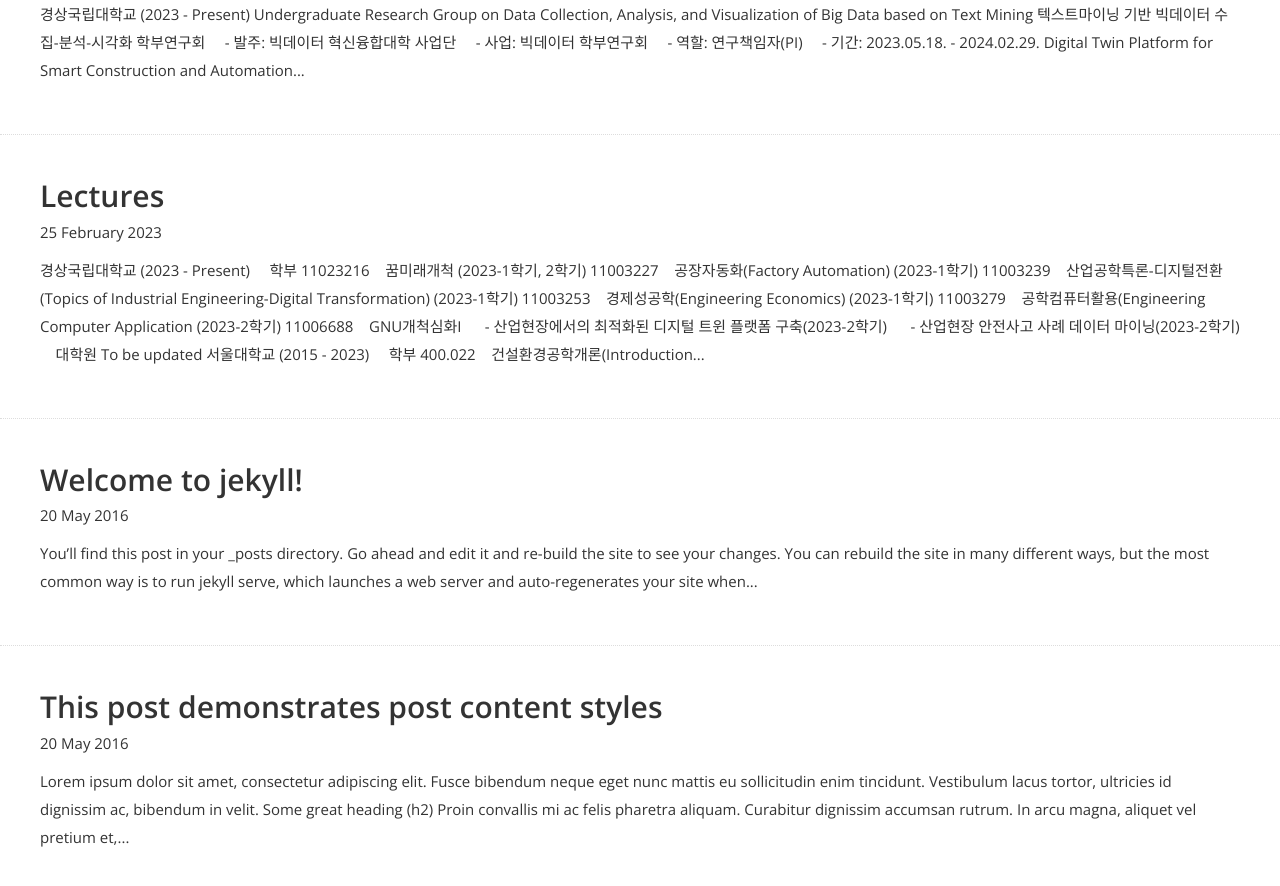
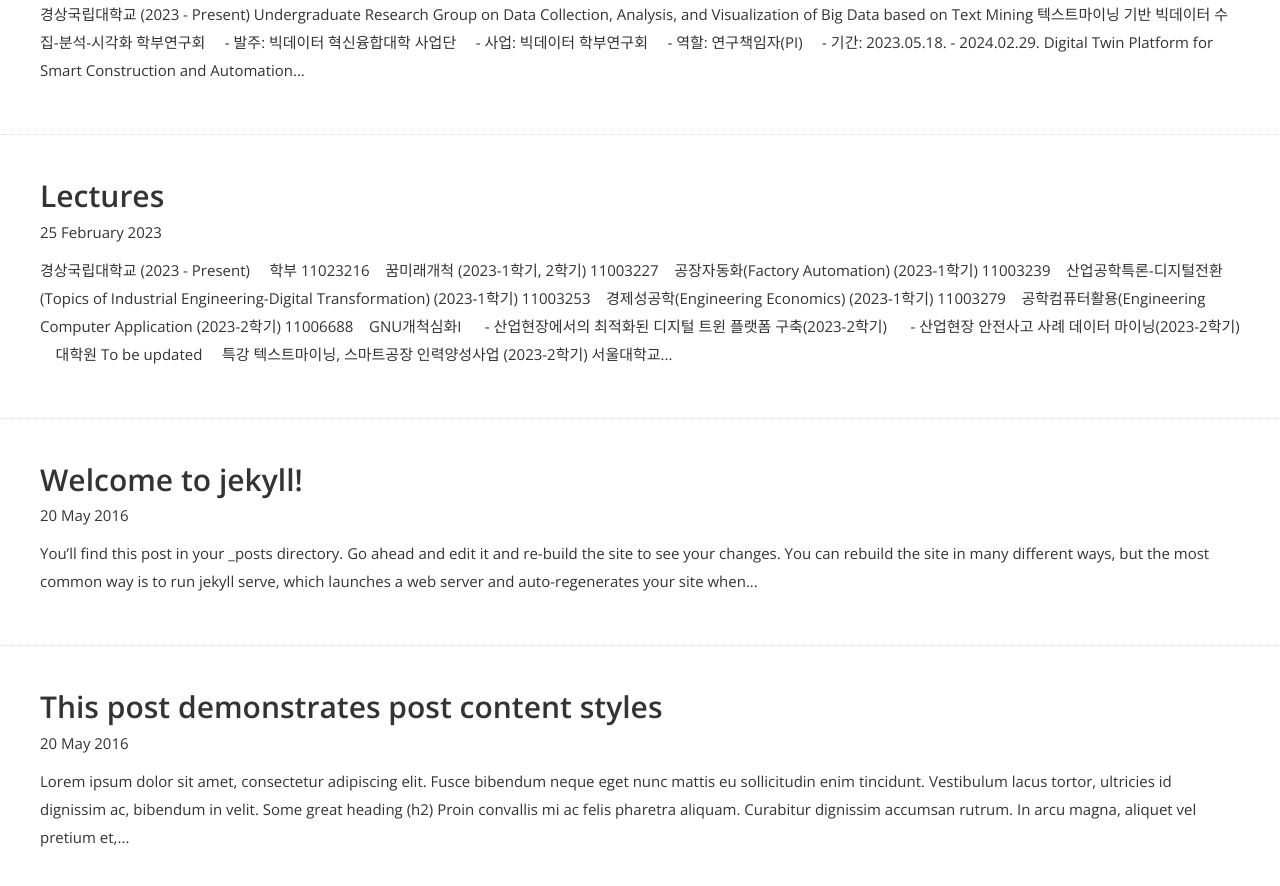
Before and after one commit to blank54/blank54.github.io, a Jekyll site: the page built from blog/index.html, in a window 1280 px wide and 900 px high, scrolled down 1604 px. Shown: the top 886 px of the window. Built offline with Jekyll 4.4.1, drawn with Linux system fonts in a browser that asks for light colours; nearby versions of some CDN libraries; some web fonts are replaced.

Commit message:
lecture add smart factory text mining

```diff
--- a/lecture/_posts/2023-02-25-lectures.md
+++ b/lecture/_posts/2023-02-25-lectures.md
@@ -28,6 +28,11 @@
 
 <br/>
 
+### &nbsp;&nbsp;&nbsp;&nbsp;특강
+
+**텍스트마이닝**, 스마트공장 인력양성사업 (2023-2학기)
+<br/>
+
 ---
 
 ## 서울대학교 (2015 - 2023)
```
